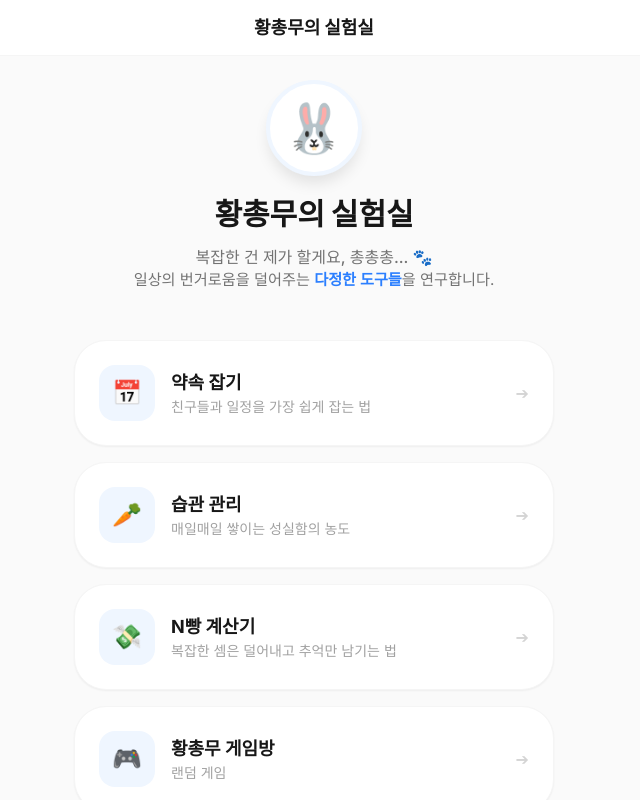
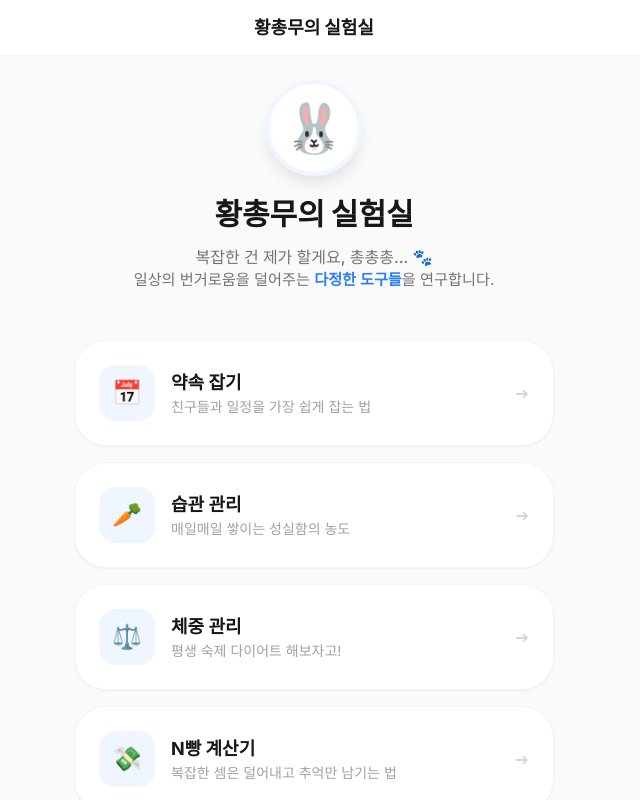
Before and after one commit to hwangmari/hwang-chong-mu, a Next.js app: page / in a window 1280 px wide. Shown: the top 800 px of the page, without its empty margins (326-966 px from the left). Built offline with nearby package versions, Linux system fonts and the light colour scheme.

Commit message:
다이어트 챌린지

```diff
--- a/app/page.tsx
+++ b/app/page.tsx
@@ -19,7 +19,7 @@ export default function Home() {
 
       {/* 📂 프로젝트 목록 그리드 */}
       <StGridContainer>
-        {/* 1. 약속 잡기 카드 */}
+        {/* 약속 잡기 카드 */}
         <Link href="/meeting" passHref>
           <StCard>
             <StIconBox>📅</StIconBox>
@@ -31,7 +31,7 @@ export default function Home() {
           </StCard>
         </Link>
 
-        {/* ✅ 2. 습관 관리 카드 (추가됨!) */}
+        {/* ✅ 습관 관리 카드 */}
         <Link href="/habit" passHref>
           <StCard>
             <StIconBox>🥕</StIconBox>
@@ -43,7 +43,19 @@ export default function Home() {
           </StCard>
         </Link>
 
-        {/* 💸 3. N빵 계산기 카드*/}
+        {/* ✅ 체중 관리 */}
+        <Link href="/diet" passHref>
+          <StCard>
+            <StIconBox>⚖️</StIconBox>
+            <StCardContent>
+              <StCardTitle>체중 관리 </StCardTitle>
+              <StCardDesc>평생 숙제 다이어트 해보자고!</StCardDesc>
+            </StCardContent>
+            <StArrowIcon>➔</StArrowIcon>
+          </StCard>
+        </Link>
+
+        {/* 💸 N빵 계산기 카드*/}
         <Link href="/calc" passHref>
           <StCard>
             <StIconBox>💸</StIconBox>
@@ -55,7 +67,7 @@ export default function Home() {
           </StCard>
         </Link>
 
-        {/* ✨ 4.황총무 게임방*/}
+        {/* ✨ 황총무 게임방*/}
         <Link href="/game" passHref>
           <StCard>
             <StIconBox>🎮</StIconBox>
--- a/components/common/GlobalHeader.tsx
+++ b/components/common/GlobalHeader.tsx
@@ -13,6 +13,7 @@ const TITLE_MAP: Record<string, string> = {
   "/": "황총무의 실험실",
   "/meeting": "약속 잡기",
   "/habit": "습관 관리",
+  "/diet": "체중 관리",
   "/calc": "N빵 계산기",
   "/game": "황총무 게임방",
   "/portfolio": "포트폴리오",
@@ -30,6 +31,7 @@ const NAV_ITEMS = [
   { label: "홈으로", href: "/" },
   { label: "약속 잡기", href: "/meeting" },
   { label: "습관 관리", href: "/habit" },
+  { label: "체중 관리", href: "/diet" },
   { label: "N빵 계산기", href: "/calc" },
   { label: "황총무 게임방", href: "/game" },
 ];
@@ -78,6 +80,8 @@ export default function GlobalHeader() {
       setCurrentTitle("약속 잡기");
     } else if (pathname.startsWith("/habit")) {
       setCurrentTitle("습관 관리");
+    } else if (pathname.startsWith("/diet")) {
+      setCurrentTitle("체중 관리");
     } else {
       setCurrentTitle("황총무의 실험실");
     }
```
